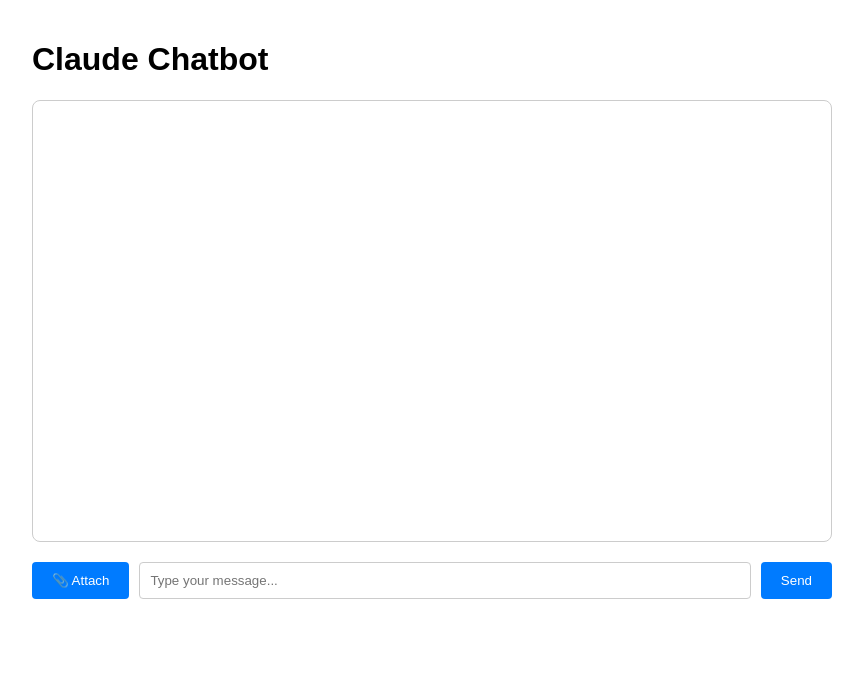
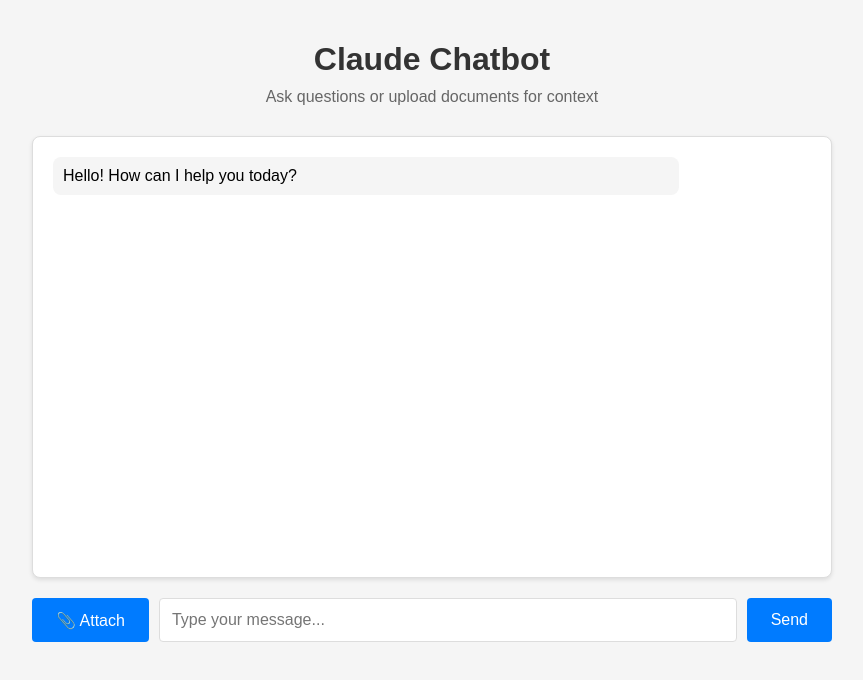
Before and after one commit to Januuus/chatbot, a website: page src/public/index.html in a window 1280 px wide. Shown: the whole page, without its empty margins (208-1071 px from the left). Drawn offline with Linux system fonts and the light colour scheme.

Commit message:
Add: Serve static frontend and improve UI

```diff
--- a/src/public/index.html
+++ b/src/public/index.html
@@ -11,52 +11,62 @@
             max-width: 800px;
             margin: 0 auto;
             padding: 20px;
+            background-color: #f5f5f5;
         }
 
         #chat-container {
-            border: 1px solid #ccc;
+            border: 1px solid #ddd;
             border-radius: 8px;
             height: 400px;
             overflow-y: auto;
             padding: 20px;
             margin-bottom: 20px;
+            background-color: white;
+            box-shadow: 0 2px 4px rgba(0, 0, 0, 0.1);
         }
 
         .message {
             margin-bottom: 15px;
             padding: 10px;
             border-radius: 8px;
+            max-width: 80%;
         }
 
         .user-message {
             background-color: #e3f2fd;
-            margin-left: 20%;
+            margin-left: auto;
+            margin-right: 0;
         }
 
         .bot-message {
             background-color: #f5f5f5;
-            margin-right: 20%;
+            margin-right: auto;
+            margin-left: 0;
         }
 
         #input-container {
             display: flex;
             gap: 10px;
+            margin-top: 20px;
         }
 
         #message-input {
             flex-grow: 1;
-            padding: 10px;
-            border: 1px solid #ccc;
+            padding: 12px;
+            border: 1px solid #ddd;
             border-radius: 4px;
+            font-size: 16px;
         }
 
         button {
-            padding: 10px 20px;
+            padding: 12px 24px;
             background-color: #007bff;
             color: white;
             border: none;
             border-radius: 4px;
             cursor: pointer;
+            font-size: 16px;
+            transition: background-color 0.2s;
         }
 
         button:hover {
@@ -67,18 +77,39 @@
             max-width: 200px;
             max-height: 200px;
             margin: 10px 0;
+            border-radius: 4px;
+            display: none;
         }
 
         .loading {
             display: none;
             color: #666;
             font-style: italic;
+            margin: 10px 0;
+        }
+
+        .header {
+            text-align: center;
+            margin-bottom: 30px;
+        }
+
+        .header h1 {
+            color: #333;
+            margin-bottom: 10px;
+        }
+
+        .header p {
+            color: #666;
+            margin: 0;
         }
     </style>
 </head>
 
 <body>
-    <h1>Claude Chatbot</h1>
+    <div class="header">
+        <h1>Claude Chatbot</h1>
+        <p>Ask questions or upload documents for context</p>
+    </div>
     <div id="chat-container"></div>
     <div id="input-container">
         <input type="file" id="file-input" accept="image/*,.pdf,.docx,.txt" style="display: none">
@@ -88,12 +119,13 @@
         <input type="text" id="message-input" placeholder="Type your message...">
         <button onclick="sendMessage()">Send</button>
     </div>
-    <img id="file-preview" style="display: none">
+    <img id="file-preview" alt="File preview">
     <div id="loading" class="loading">Claude is thinking...</div>
 
     <script>
-        const API_URL = 'https://your-hostinger-domain.com/api'; // Update this
-        const API_KEY = 'your-api-key-here'; // Update this
+        // Update these values with your deployed service information
+        const API_URL = '/api'; // Using relative path since we're serving from the same domain
+        const API_KEY = 'your-api-key-here'; // Update this with your actual API key
 
         let currentFile = null;
 
@@ -183,6 +215,11 @@
                 sendMessage();
             }
         });
+
+        // Add initial message
+        window.onload = () => {
+            addMessage('Hello! How can I help you today?', false);
+        };
     </script>
 </body>
 
```
Also changed, not shown: src/server.js (+13 -1 lines).
